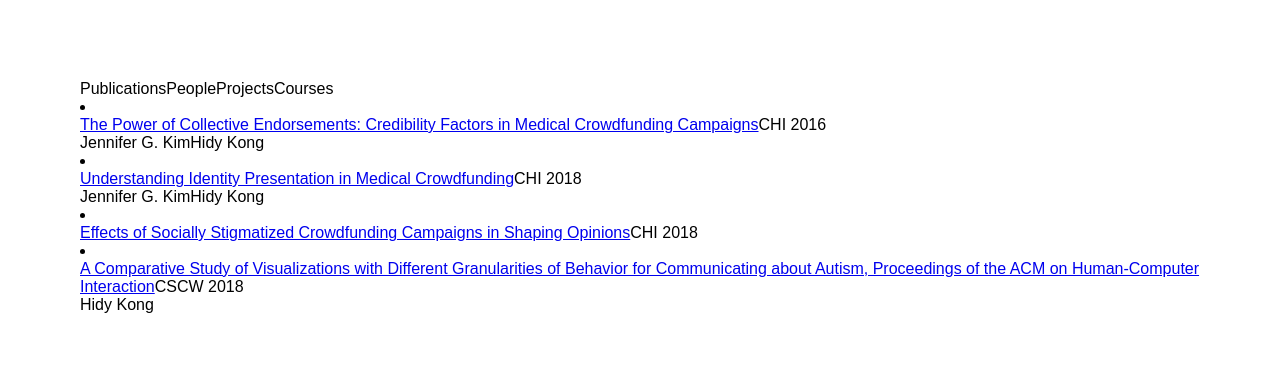
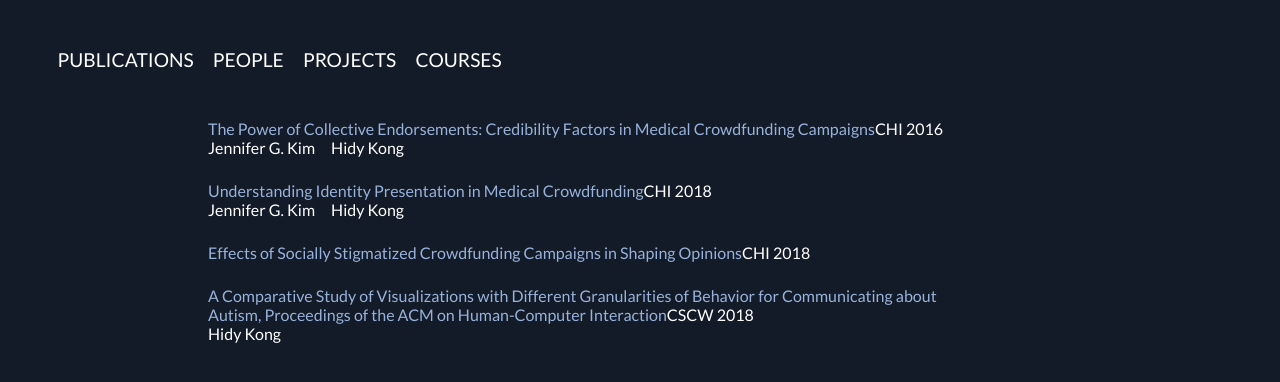
Before and after one commit to quvaba/jsontest, a React (Create React App) app: page / in a window 1280 px wide. Shown: the top 382 px of the page. Built offline with nearby package versions, Linux system fonts and the light colour scheme.

Commit message:
added some css styling

```diff
--- a/src/App.css
+++ b/src/App.css
@@ -1,4 +1,63 @@
+@import url('https://fonts.googleapis.com/css?family=Lato');
+body{
+  background-color: #131b28;
+}
+
+a{
+  color: #99b2db;
+  text-decoration: none;
+}
+
+a:hover{
+  color: yellow;
+}
+
+li{
+  list-style-type: none;
+  margin-bottom: 1.5em;
+}
+
 .App {
-  margin: 5em;
+  margin: 3em;
   text-align: left;
+  font-family: "Lato";
+  color: white;
 }
+
+.NavOption{
+  margin: .5em;
+  font-size: 1.2em;
+  cursor: pointer;
+  text-transform: uppercase;
+}
+
+.NavOption:hover{
+  color: cyan;
+  animation: nav-hover .5s;
+  animation-iteration-count: 1;
+  animation-fill-mode: forwards;
+}
+
+.ListPage{
+  margin: 3em 3em 10em 10em;
+  max-width: 60vw;
+}
+
+.ProjectPage{
+  margin: 3em;
+}
+
+.ProjectTitle{
+  color: yellow;
+  cursor: pointer
+}
+
+.Author{
+  margin-right: 1em;
+}
+
+
+@keyframes nav-hover {
+  from {text-shadow: 0px 0px magenta;}
+  to {text-shadow: -4px -4px magenta;}
+}
--- a/src/App.js
+++ b/src/App.js
@@ -53,7 +53,7 @@ class App extends Component {
 
     return(
       <div className="App">
-        <NavBar json={pagesJson} className="navigation" loadPage={this.goToPage}/>
+        <NavBar json={pagesJson} loadPage={this.goToPage}/>
         {pageContents}
       </div>
     );
@@ -85,7 +85,7 @@ class NavBar extends Component {
     );
 
     return(
-      <div> {pages} </div>
+      <div className="NavBar"> {pages} </div>
     );
   }
 }
@@ -106,7 +106,9 @@ class NavOption extends Component {
 
   render(){
     return(
-      <span onClick={this.handleClick}>{this.props.title}</span>
+      <span onClick={this.handleClick} className="NavOption">
+        {this.props.title}
+      </span>
     );
   }
 }
@@ -116,14 +118,6 @@ class NavOption extends Component {
                             //                INDIVIDUAL PAGES                //
                             //                                                //
                             ////////////////////////////////////////////////////
-// PLANNING
-// profiles should return a span of class "profile"
-//    style w grid css.
-// people, publications, and projects pages
-// are all lists divided by sections.
-// section prop for page?
-// OH YOU CAN ADD INSIDE THE https://reactjs.org/docs/composition-vs-inheritance.html
-
 
 // ListPage -
 //
@@ -209,7 +203,7 @@ class ListPage extends Component {
     }
 
     return(
-      <div>{entryList}</div>
+      <div className="ListPage">{entryList}</div>
     );
   }
 }
@@ -225,7 +219,7 @@ class Publication extends Component {
     //handle awards...
 
     return(
-      <div className="publication">
+      <div>
         <a href={this.props.url}>{this.props.title}</a>
         {this.props.conference}
         {authorList}
@@ -304,8 +298,8 @@ class Project extends Component {
     let authorList = getMatchingAuthors({peopleJson}, this.props.authors);
 
     return(
-      <div className = "project">
-        <div onClick={this.handleClick}>{this.props.title}</div>
+      <div>
+        <div onClick={this.handleClick} className="ProjectTitle">{this.props.title}</div>
         <div>{this.props.description}</div>
         {authorList}
       </div>
@@ -327,7 +321,7 @@ class ProjectPage extends Component {
 
     let bodyList = targetEntry.body.map(
       (bodySection) => <li key={targetEntry.body.indexOf(bodySection)}>
-                    <div className="project-body">
+                    <div>
                       <div>{bodySection.sectionTitle}</div>
                       <div>{bodySection.sectionContent}</div>
                     </div>
@@ -335,7 +329,7 @@ class ProjectPage extends Component {
     );
 
     return(
-      <div className = "project-page">
+      <div className="ProjectPage">
         <div> {title} </div>
         <div> {authorList} </div>
         <img src={targetEntry.imageUrls[0]}/>
--- a/src/utils/utils.js
+++ b/src/utils/utils.js
@@ -10,7 +10,7 @@ export function getMatchingAuthors(peopleJson, netIds){
   });
 
   let authorList = entryAuthors.map(
-    (author) => <span key={entryAuthors.indexOf(author)}>
+    (author) => <span className="Author" key={entryAuthors.indexOf(author)}>
                   {author.name}
                 </span>
   );
```
